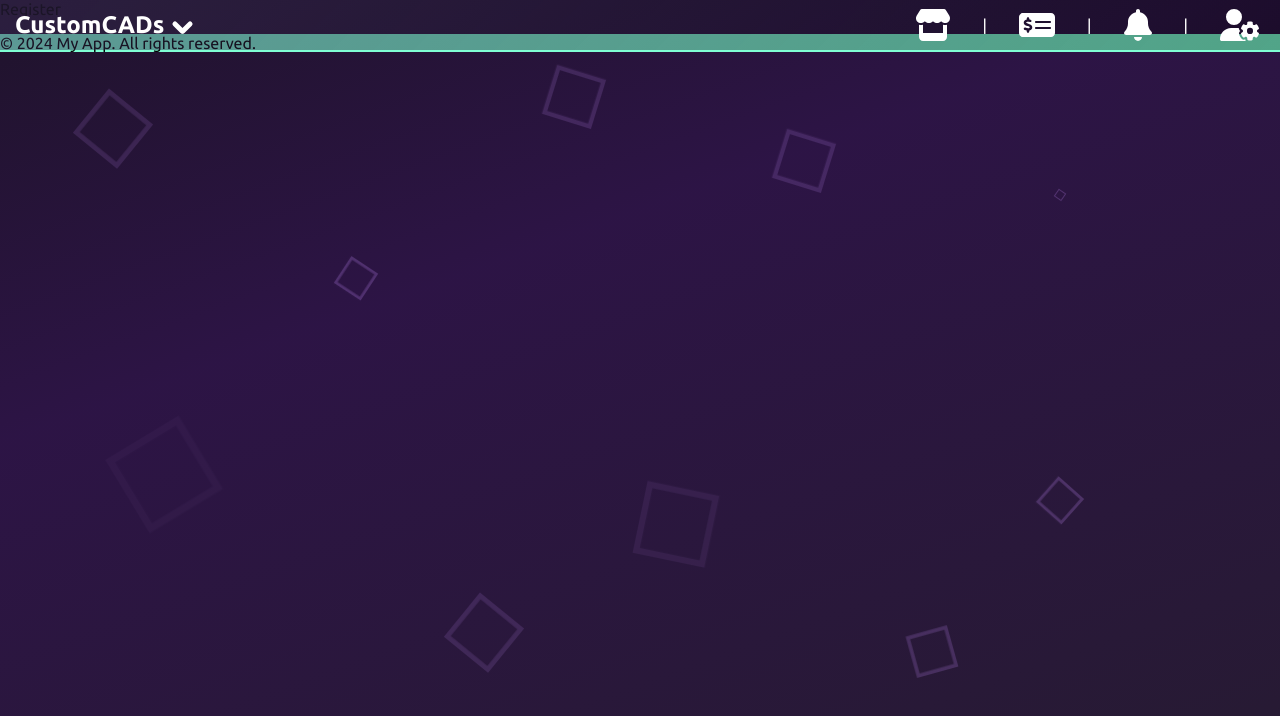
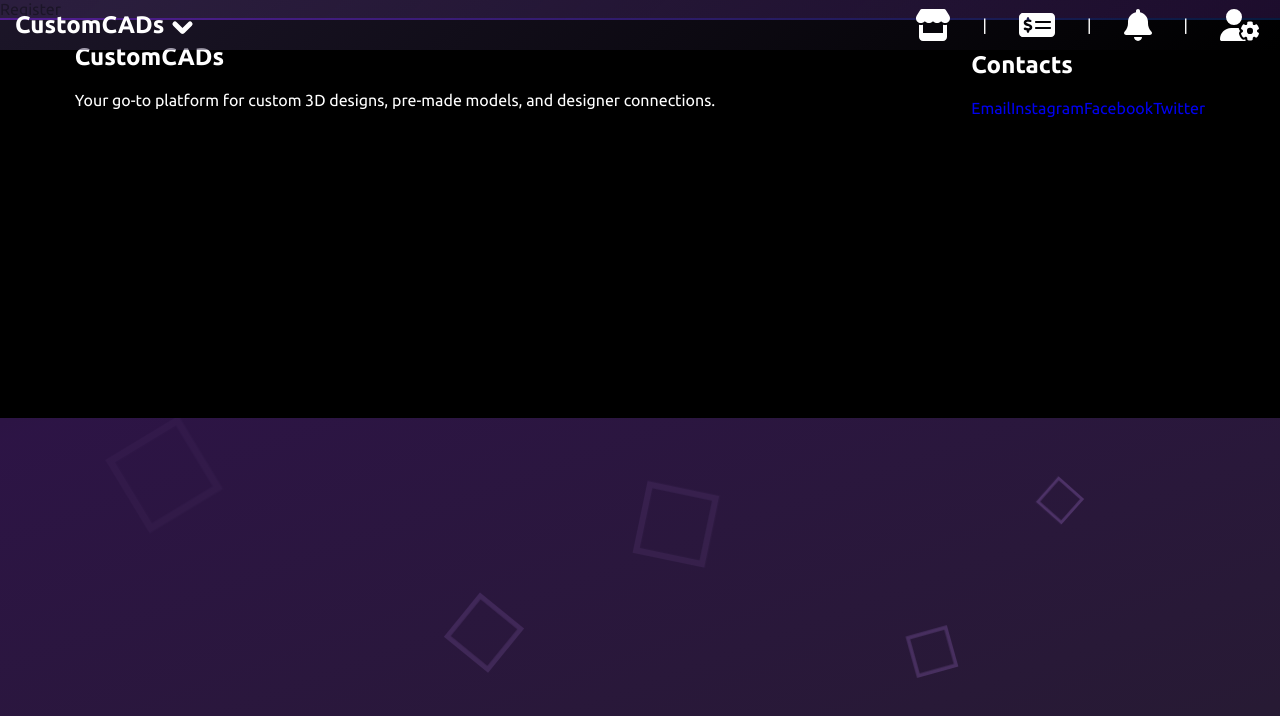
Before and after one commit to ivanzlatinov1/CustomCADsDemoDesign, a React (Vite) app in the folder data/: page /register in a window 1280 px wide. Shown: the top 716 px of the page. Built offline with nearby package versions, Linux system fonts and the light colour scheme.

Commit message:
fixed bugs in home page

```diff
--- a/data/src/components/Home/Contacts/Contacts.module.css
+++ b/data/src/components/Home/Contacts/Contacts.module.css
@@ -20,7 +20,7 @@
 .contacts form {
     display: flex;
     flex-direction: column;
-    gap: 20px;
+    gap: 50px;
     width: 100%;
     max-width: 600px;
 }
@@ -68,6 +68,7 @@
 
 .contacts textarea {
     resize: none;
+    height: 200px;
 }
 
 .submit {
--- a/data/src/index.css
+++ b/data/src/index.css
@@ -29,3 +29,7 @@ hr {
   position: relative;
   margin: 20px auto;
 }
+
+a {
+  text-decoration: none;
+}
--- a/data/src/layout/Footer/Footer.jsx
+++ b/data/src/layout/Footer/Footer.jsx
@@ -3,7 +3,30 @@ import styles from "./Footer.module.css"
 function Footer() {
     return (
         <footer className={`${styles.footer}`}>
-            <p>&copy; 2024 My App. All rights reserved.</p>
+            <div className={`${styles["gradient-border-top"]}`}></div>
+            <div className={`${styles.content}`}>
+                <div>
+                    <h2>CustomCADs</h2>
+                    <p>Your go-to platform for custom 3D designs, pre-made models, and designer connections.</p>
+                </div>
+                <div className={`${styles.links}`}>
+                    <h2>Contacts</h2>
+                    <div className={`${styles.contacts}`}>
+                        <a href="https://www.instagram.com/custom_cads/" target="_blank">
+                        Email
+                        </a>
+                        <a href="https://www.instagram.com/custom_cads/" target="_blank">
+                        Instagram
+                        </a>
+                        <a href="https://www.instagram.com/custom_cads/" target="_blank">
+                        Facebook
+                        </a>
+                        <a href="https://www.instagram.com/custom_cads/" target="_blank">
+                        Twitter
+                        </a>
+                    </div>
+                </div>
+            </div>
         </footer>
     );
 }
--- a/data/src/layout/Footer/Footer.module.css
+++ b/data/src/layout/Footer/Footer.module.css
@@ -1,3 +1,27 @@
 footer {
-    background-color: aquamarine;
+    background-color: black;
+    color: white;
+    height: 400px;
 }
+
+.gradient-border-top {
+    position: relative;
+    padding-top: 5px;
+}
+
+.gradient-border-top::before {
+    content: "";
+    position: absolute;
+    top: 0;
+    left: 0;
+    width: 100%;
+    height: 2px;
+    background: linear-gradient(90deg, #6a11cb, hsl(218, 81%, 21%));
+}
+
+.content {
+    display: flex;
+    align-items: center;
+    justify-content: center;
+    gap: 20%;
+}
--- a/data/src/layout/Header/Header.jsx
+++ b/data/src/layout/Header/Header.jsx
@@ -22,8 +22,8 @@ function Header() {
                     <span className={`${styles["right-icon"]}`}></span>
                 </div>
                 <div className={`${styles.nav}`}>
-                    <Link onClick={toggleNavVisibility} to="/gallery" style={{ "--i": 1 }}><span></span>Gallery</Link>
-                    <Link onClick={toggleNavVisibility} to="/login" style={{ "--i": 2 }}><span></span>Log In</Link>
+                    <Link onClick={toggleNavVisibility} to="/" style={{ "--i": 1 }}><span></span>Home</Link>
+                    <Link onClick={toggleNavVisibility} to="/gallery" style={{ "--i": 2 }}><span></span>Gallery</Link>
                     <Link onClick={toggleNavVisibility} to="/register" style={{ "--i": 3 }}><span></span>Register</Link>
                     <Link onClick={toggleNavVisibility} to="/account" style={{ "--i": 4 }}><span></span>Account</Link>
                 </div>
--- a/data/src/pages/Home/Home.jsx
+++ b/data/src/pages/Home/Home.jsx
@@ -101,7 +101,7 @@ function Home() {
 
             <hr />
 
-            <section ref={(el) => (sectionsRef.current[4] = el)} className={`${styles.contacts} ${styles.section}`}>
+            <section ref={(el) => (sectionsRef.current[4] = el)} className={`${styles.contacts}`}>
                 <Contacts />
             </section>
         </div>
--- a/data/src/pages/Home/Home.module.css
+++ b/data/src/pages/Home/Home.module.css
@@ -92,6 +92,7 @@
 }
 
 .contacts {
-    height: 60vh;
+    height: 70vh;
     color: white;
+    margin-top: 5%;
 }
```
